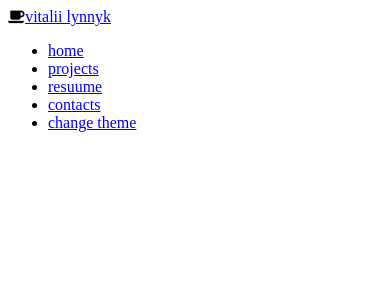
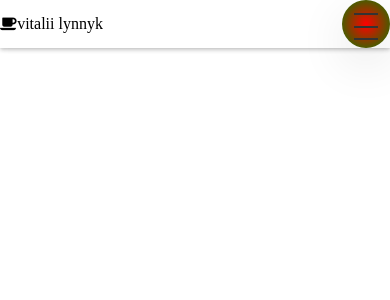
Before and after one commit to VitaliiLynnyk/portfolio, an Angular app: page / in a window 390 px wide. Shown: the top 300 px of the page. Built offline with nearby package versions, Linux system fonts and the light colour scheme.

Commit message:
add test btn style to nav

```diff
--- a/src/app/app.component.html
+++ b/src/app/app.component.html
@@ -1,15 +1,27 @@
-<header>
-  <div class="logo">
-    <i class="fa fa-coffee"></i>
-    <a href="#">vitalii lynnyk</a>
+<header class="header">
+  <div class="header-logo">
+    <i class="fa fa-coffee header-logo__icon"></i>
+    <a href="#"
+       class="header-logo__name">vitalii lynnyk</a>
   </div>
-  <nav>
-    <ul>
-      <li><a href="#">home</a></li>
-      <li><a href="#">projects</a></li>
-      <li><a href="#">resuume</a></li>
-      <li><a href="#">contacts</a></li>
-      <li><a href="#">change theme</a></li>
+
+  <input type="checkbox"
+         class="header-toggle__checkbox"
+         id="toggle">
+  <label for="toggle"
+         class="header-toggle header-toggle__button">
+    <span class="header-toggle header-toggle__icon">
+      &nbsp;
+    </span></label>
+  <div class="header-toggle header-toggle__background">&nbsp;</div>
+
+  <nav class="header-nav">
+    <ul class="header-nav__list">
+      <li class="header-nav__list-item"><a href="#">home</a></li>
+      <li class="header-nav__list-item"><a href="#">projects</a></li>
+      <li class="header-nav__list-item"><a href="#">resuume</a></li>
+      <li class="header-nav__list-item"><a href="#">contacts</a></li>
+      <li class="header-nav__list-item"><a href="#">change theme</a></li>
     </ul>
   </nav>
 </header>
--- a/src/app/app.component.scss
+++ b/src/app/app.component.scss
@@ -0,0 +1,191 @@
+$bg-color: #fff;
+$text-color: rgb(34, 34, 34);
+$second-text-color: rgba(34, 34, 34, 0.5);
+$border-color: #dadce0;
+$black-color: #222;
+$white-color: #fff;
+$danger-color: red;
+$text-size: 32px;
+$box-shadow: 0 0 4px 0 rgba(0, 0, 0, 0.08), 0 3px 4px 0 rgba(0, 0, 0, 0.06),
+  0 1px 5px 0 rgba(0, 0, 0, 0.2);
+
+.header {
+  display: flex;
+  justify-content: space-between;
+  box-shadow: $box-shadow;
+
+  min-height: 3rem;
+  align-items: center;
+
+  position: fixed;
+  width: 100%;
+
+  &-logo {
+    &__icon {
+    }
+
+    &__name {
+    }
+  }
+
+  &-toggle {
+    display: none;
+
+    @media (max-width: 730px) {
+      display: block;
+    }
+
+    &__checkbox {
+      display: none;
+    }
+
+    &__button {
+      //background-color: $color-white;
+      height: 3rem;
+      width: 3rem;
+      position: fixed;
+      top: 0rem;
+      right: 0rem;
+      border-radius: 50%;
+      z-index: 2000;
+      box-shadow: 0 1rem 3rem rgba(black, 0.1);
+      text-align: center;
+      cursor: pointer;
+    }
+
+    &__icon {
+      position: relative;
+      margin-top: 1.6rem;
+
+      &,
+      &::before,
+      &::after {
+        width: 1.5rem;
+        height: 2px;
+        background-color: #333;
+        display: inline-block;
+      }
+
+      &::before,
+      &::after {
+        content: "";
+        position: absolute;
+        left: 0;
+        transition: all 0.2s;
+      }
+
+      &::before {
+        top: -0.8rem;
+      }
+      &::after {
+        top: 0.8rem;
+      }
+    }
+
+    &__background {
+      height: 3rem;
+      width: 3rem;
+      border-radius: 50%;
+      position: fixed;
+      top: 0rem;
+      right: 0rem;
+      background-image: radial-gradient(red, green);
+      z-index: 1000;
+      transition: transform 0.8s cubic-bezier(0.86, 0, 0.07, 1);
+    }
+
+    &__button:hover &__icon:before {
+      top: -1rem;
+    }
+
+    &__button:hover &__icon:after {
+      top: 1rem;
+    }
+
+    &__checkbox:checked + &__button &__icon {
+      background-color: transparent;
+    }
+
+    &__checkbox:checked + &__button &__icon::before {
+      top: 0;
+      transform: rotate(235deg);
+    }
+
+    &__checkbox:checked + &__button &__icon::after {
+      top: 0;
+      transform: rotate(-235deg);
+    }
+
+    &__checkbox:checked ~ &__background {
+      transform: scale(80);
+    }
+
+    &__checkbox:checked ~ .header-nav {
+      opacity: 1;
+      width: 100%;
+    }
+  }
+
+  &-nav {
+    display: flex;
+
+    @media (max-width: 730px) {
+      height: 100vh;
+      position: fixed;
+      top: 0;
+      left: 0;
+      z-index: 1500;
+      opacity: 0;
+      width: 0;
+      transition: all 0.8s cubic-bezier(0.68, -0.55, 0.265, 1.55);
+    }
+
+    &__list {
+      list-style: none;
+      display: flex;
+
+      @media (max-width: 730px) {
+        position: absolute;
+        top: 50%;
+        left: 50%;
+        transform: translate(-50%, -50%);
+        list-style: none;
+        text-align: center;
+        width: 100%;
+        flex-direction: column;
+      }
+
+      &-item {
+        margin: 1rem;
+
+        a {
+          &:link,
+          &:visited {
+            display: inline-block;
+            font-size: 1rem;
+            //padding: 1rem 2rem;
+            font-weight: 300;
+            color: wheat;
+            text-decoration: none;
+            text-transform: uppercase;
+            background-image: linear-gradient(
+              128deg,
+              transparent 0%,
+              transparent 50%,
+              white 50%
+            );
+            background-size: 250%;
+            transition: all 0.5s;
+          }
+
+          &:hover,
+          &:active {
+            background-position: 100%;
+            color: white;
+            transform: translateX(1rem);
+          }
+        }
+      }
+    }
+  }
+}
--- a/src/styles.scss
+++ b/src/styles.scss
@@ -1 +1,30 @@
 /* You can add global styles to this file, and also import other style files */
+// :root {
+//   --bg-color: #fff;
+//   --text-color: rgb(34, 34, 34);
+//   --second-text-color: rgba(34, 34, 34, 0.5);
+//   --border-color: #dadce0;
+//   --black-color: #222;
+//   --white-color: #fff;
+//   --danger-color: red;
+//   --text-size: 32px;
+//   --box-sh: 0 0 4px 0 rgba(0, 0, 0, 0.08), 0 3px 4px 0 rgba(0, 0, 0, 0.06),
+//     0 1px 5px 0 rgba(0, 0, 0, 0.2);
+// }
+
+* {
+  margin: 0;
+  padding: 0;
+  box-sizing: inherit;
+}
+
+body {
+  min-height: 100vh;
+  box-sizing: border-box;
+  // font-size: 62.5%;
+
+  a {
+    text-decoration: none;
+    color: black;
+  }
+}
```
